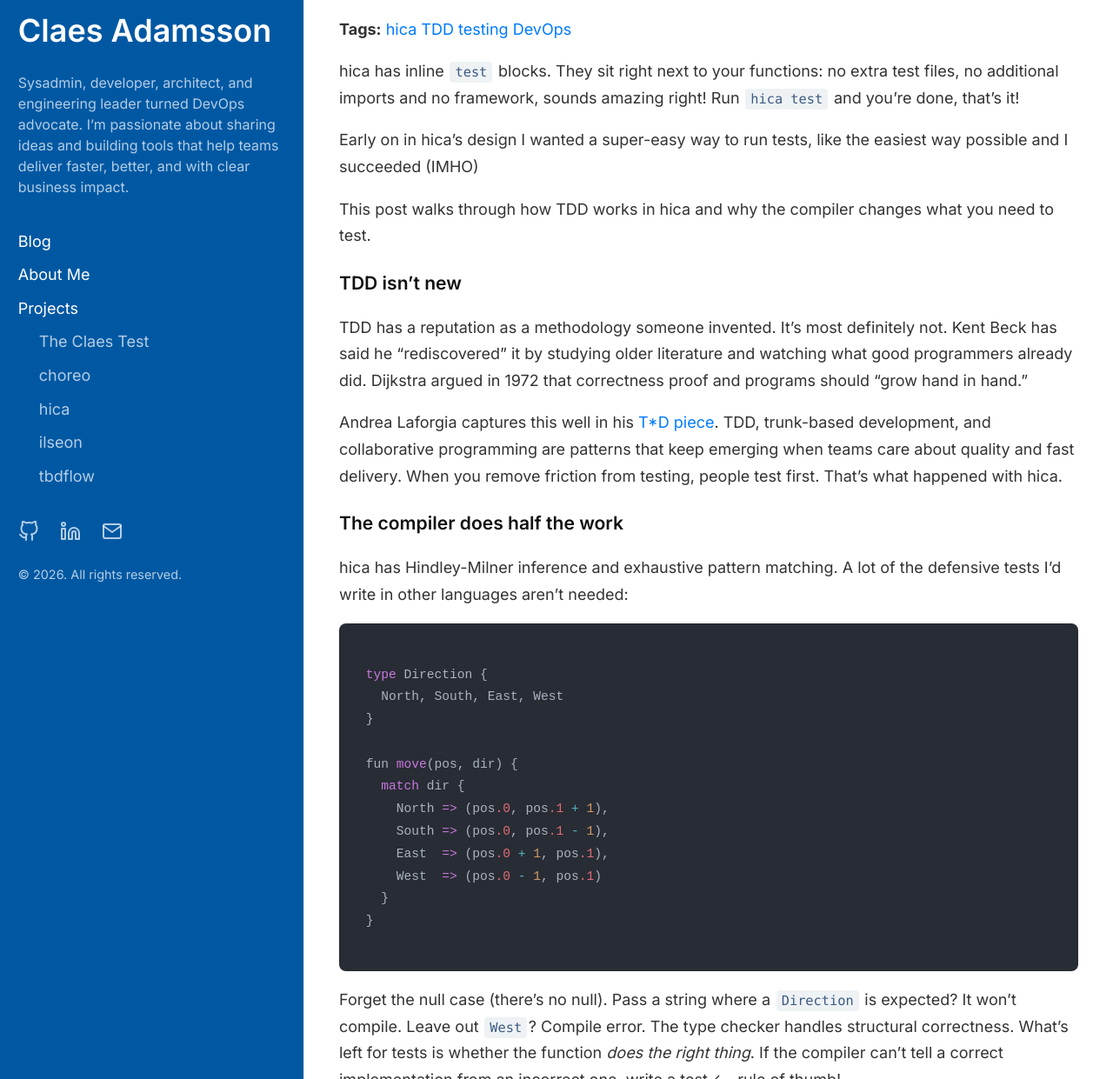
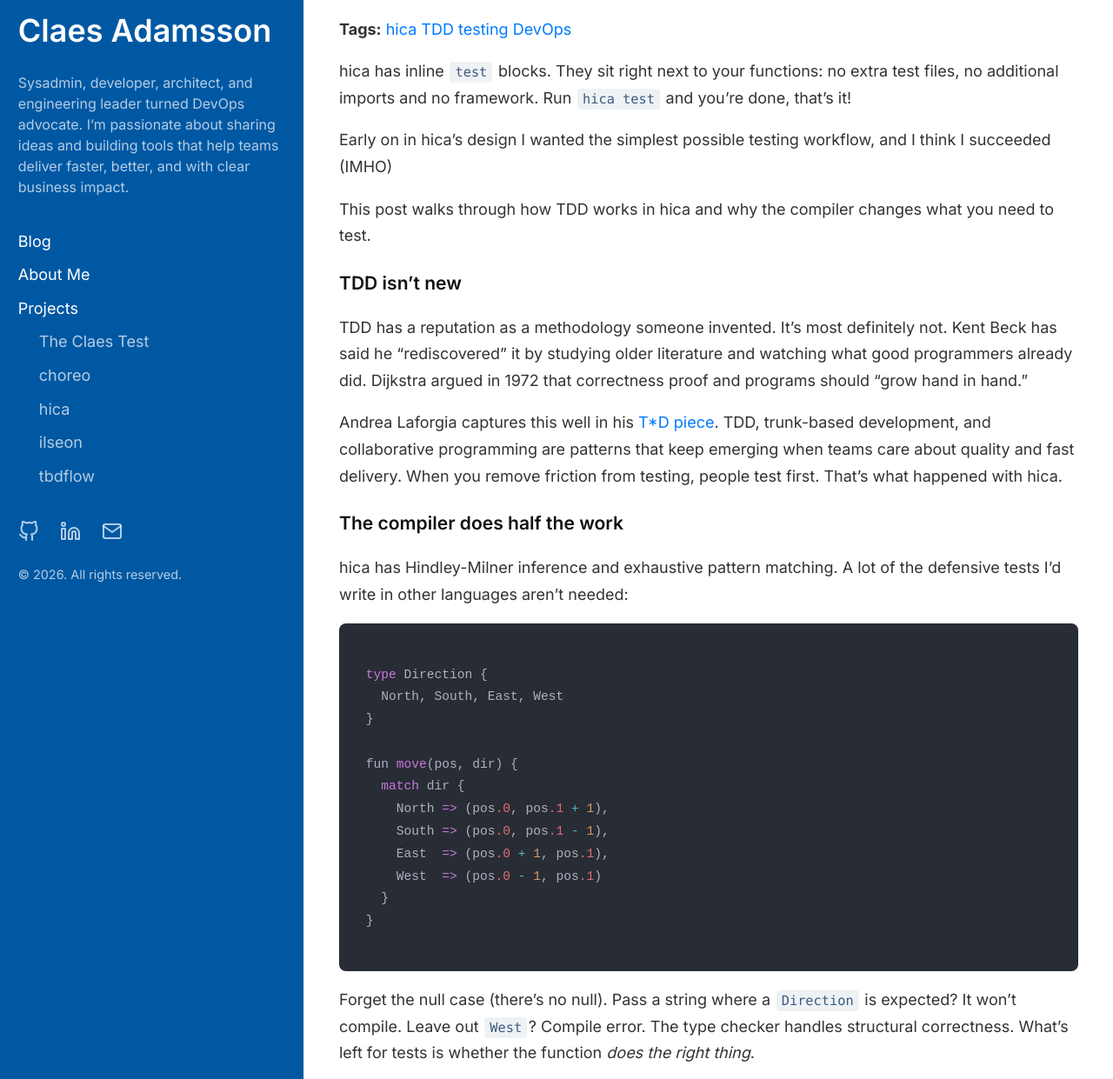
Before and after one commit to cladam/cladam.github.io, a Jekyll site: the page built from _posts/2026-05-20-tdd-hica.md, in a window 1280 px wide and 1400 px high, cut to the strip 159-1400 px from the top of the window. Shown: the whole strip at 87% size. Built offline with Jekyll 4.4.1, drawn with Linux system fonts in a browser that asks for light colours; comment, search, counter and statistics services are not loaded; some of the changed text lies outside the part shown.

Commit message:
fix: better wording

````diff
--- a/_posts/2026-05-20-tdd-hica.md
+++ b/_posts/2026-05-20-tdd-hica.md
@@ -6,10 +6,10 @@ tags: [hica, TDD, testing, DevOps]
 comments: true
 ---
 
-hica has inline `test` blocks. They sit right next to your functions: no extra test files, no additional imports and no framework, sounds amazing right!
+hica has inline `test` blocks. They sit right next to your functions: no extra test files, no additional imports and no framework.
 Run `hica test` and you're done, that's it!
 
-Early on in hica's design I wanted a super-easy way to run tests, like the easiest way possible and I succeeded (IMHO)
+Early on in hica's design I wanted the simplest possible testing workflow, and I think I succeeded (IMHO)
 
 This post walks through how TDD works in hica and why the compiler changes what you need to test.
 
@@ -43,7 +43,8 @@ fun move(pos, dir) {
 
 Forget the null case (there's no null). Pass a string where a `Direction` is expected? It won't compile. Leave out `West`? Compile error.
 The type checker handles structural correctness. What's left for tests is whether the function *does the right thing*.
-If the compiler can't tell a correct implementation from an incorrect one, write a test <-- rule of thumb!
+
+Rule of thumb: if the compiler can’t distinguish a correct implementation from an incorrect one, write a test.
 
 ### Red-green-refactor
 
@@ -132,7 +133,7 @@ When something breaks:
       actually: 6
 ```
 
-Use `assert_eq` over `assert`: "expected 5, got 6" tells you what happened, `assert` just says "false".
+Use `assert_eq` over `assert`. "expected 5, got 6" tells you what happened, `assert` just says "false".
 
 ### A typical session
 
````
Also changed, not shown: other parts of _posts/2026-05-20-tdd-hica.md (+2 -2 lines).
